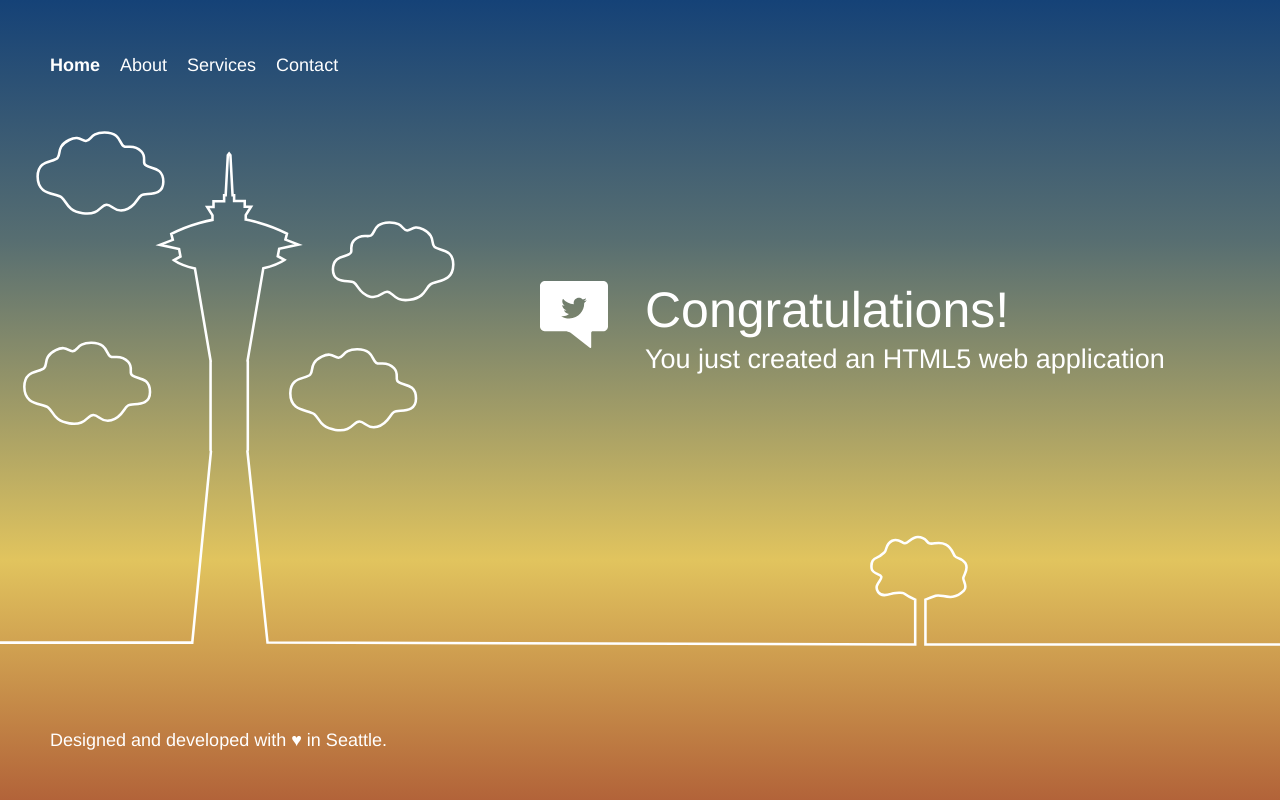
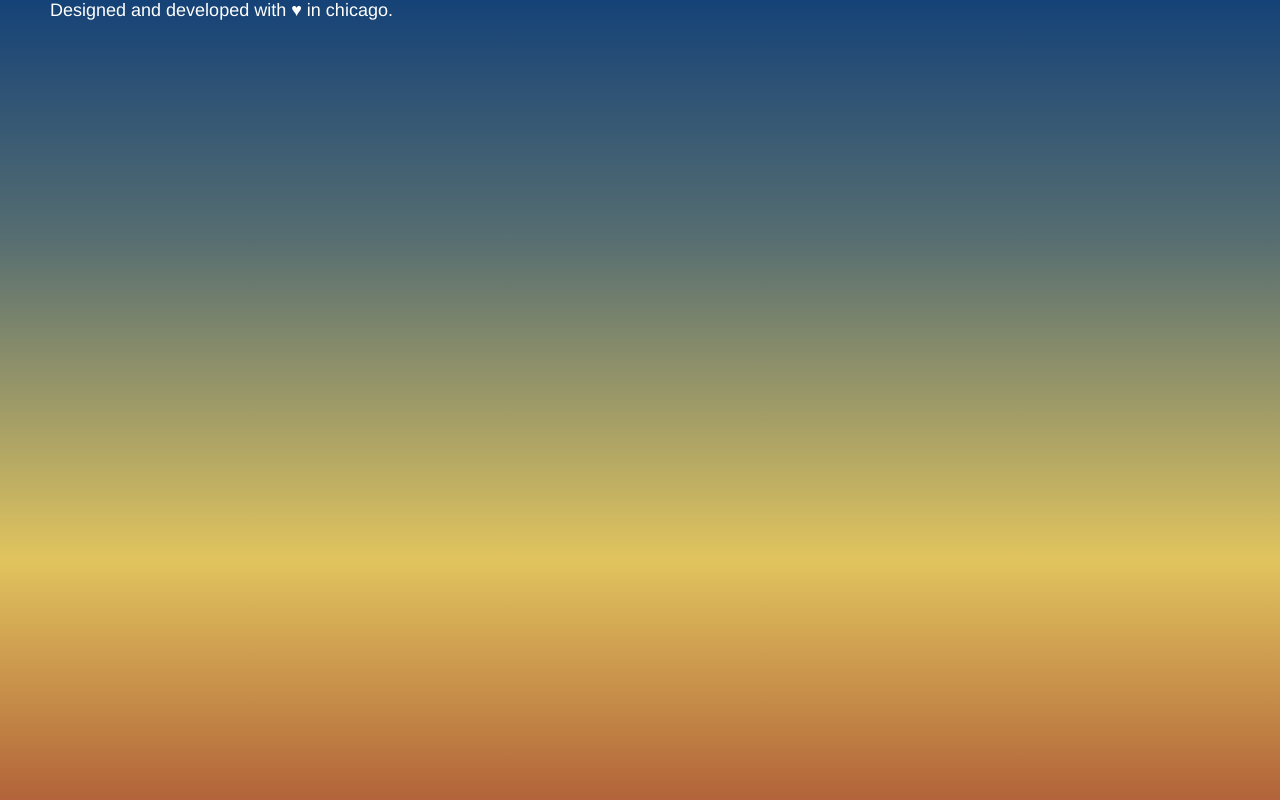
Before and after one commit to mensahTribeWeb/bored-bot, a plain HTML site: page webpage/index.html in a window 1280 px wide. Drawn offline with Linux system fonts and the light colour scheme.

Commit message:
first commit

```diff
--- a/webpage/index.html
+++ b/webpage/index.html
@@ -3,70 +3,21 @@
 
 <head>
     <meta charset="utf-8">
-    <title>Example app</title>
+    <title>bored bot</title>
     <meta name="description" content="" />
     <link href="css/styles.css" rel="stylesheet">
     <link href="css/gradients.css" rel="stylesheet">
 </head>
 
 <body class="">
-    <div class="wrapper">
-        <div class="graphics">
-            <div class="tower">
-                <svg version="1.1" id="Layer_1" xmlns="https://www.w3.org/2000/svg" xmlns:xlink="https://www.w3.org/1999/xlink" x="0px" y="0px"
-                     viewBox="-11 170 1000 429" enable-background="new -11 170 1000 429" xml:space="preserve">
-                    <path class="path" fill="none" stroke="#FFFFFF" stroke-width="2" stroke-miterlimit="10" d="M989,595H712v-35c0,0,4.5-1.8,8-3
-                                                                                                  c5.2-1.8,12.5,5.3,22-4c3.4-3.4-0.9-7.8-0.4-10.1c0.7-3.1,4.4-6.8,1.6-11.4c-2.6-4.2-6.9-3.6-8.2-5.5c-1.7-2.3-2.2-6.3-7-9
-                                                                                                  c-5.6-3.1-9.9,0.2-13-1c-2.5-0.9-2.3-5-9-5c-4.8,0-7.2,4.8-10,5c-2.3,0.2-4.9-4.5-10-2c-5.5,2.8-4,7.3-6,9c-1.4,1.2-3.1,3.2-6,4.2
-                                                                                                  c-2.6,0.9-4.9,3-4,8.8c0.6,3.7,6.8,4.1,7.5,6c1,2.9-6.4,6.2-2.5,12c3,4.5,9,1.6,12,1c1.9-0.4,7.1-0.7,8,0c3.4,2.5,9,5,9,5v35
-                                                                                                  l-506-1.5L182.3,444l0.3-0.8v-69.6l-0.2-0.2l12.3-72.3c10.9-2.6,16.5-6.5,16.5-6.5l-5.2-2.9l1.1-5.8l15-3.3l-10.1-3.9l1.2-4.6
-                                                                                                  c-15.8-8.3-32.2-11-32.2-11v-3.6l4.1-6.5h-4.9v-4.4h-8.3V244h-1.2l-1.7-31.2l-1-1.3l-1,1.3l-1.7,31.2h-1.2v4.8h-8.3v4.4h-4.9
-                                                                                                  l4.1,6.5v3.6c0,0-16.5,2.7-32.2,11l1.2,4.6l-10.1,3.9l15,3.3l1.1,5.8l-5.1,2.9c0,0,5.5,3.9,16.4,6.5l12.3,72.4l-0.1,0.1v69.6
-                                                                                                  l0.3,0.8l-14.6,149.4h-1.2H-11"/>
-                    <path class="path" fill="none" stroke="#FFFFFF" stroke-width="2" stroke-miterlimit="10" d="M8,393.7c0-13.5,12.1-10.8,15.6-14.7
-                                                                                                  c2.8-3.2-1-8.8,9-13.9c7.9-4.1,9.7,1,13.1,0.8c4.5-0.3,3.3-6.7,14.7-6.6c12.7,0.2,11.2,8.4,14.7,10.6c3,1.9,7.9-2.1,13.9,4.1
-                                                                                                  c3.8,4,1.3,7.4,2.5,9.8c2.2,4.4,14.7,0.9,14.7,13.9c0,12.2-13.5,8.3-17.2,10.6c-3.6,2.3-4.4,9.3-13.1,11.5c-8,2-9.5-4-13.9-4.1
-                                                                                                  c-5-0.1-5.5,8.6-18.8,6.6c-12.3-1.9-12.3-9.1-16.4-12.3C21.9,406.3,8,408.6,8,393.7z"/>
-                    <path class="path" fill="none" stroke="#FFFFFF" stroke-width="2" stroke-miterlimit="10" d="M325.1,313.9c-3.9,3-3.9,10-15.7,11.8
-                                                                                                  c-12.8,2-13.3-6.4-18-6.3c-4.3,0.1-5.7,5.8-13.3,3.9c-8.4-2.1-9.1-8.8-12.5-11c-3.6-2.3-16.5,1.5-16.5-10.2c0-12.4,12-9.1,14.1-13.3
-                                                                                                  c1.1-2.3-1.3-5.6,2.4-9.4c5.8-6,10.4-2.1,13.3-3.9c3.4-2.1,2-10,14.1-10.2c11-0.2,9.9,6,14.1,6.3c3.3,0.2,5-4.7,12.5-0.8
-                                                                                                  c9.6,4.9,6,10.3,8.6,13.3c3.3,3.7,14.9,1.2,14.9,14.1C343.1,312.5,329.8,310.3,325.1,313.9z"/>
-                    <path class="path" fill="none" stroke="#FFFFFF" stroke-width="2" stroke-miterlimit="10" d="M18.4,229.5c0-13.5,12.1-10.8,15.6-14.7
-                                                                                                  c2.8-3.2-1-8.8,9-13.9c7.9-4.1,9.7,1,13.1,0.8c4.5-0.3,3.3-6.7,14.7-6.6c12.7,0.2,11.2,8.4,14.7,10.6c3,1.9,7.9-2.1,13.9,4.1
-                                                                                                  c3.8,4,1.3,7.4,2.5,9.8c2.2,4.4,14.7,0.9,14.7,13.9c0,12.2-13.5,8.3-17.2,10.6c-3.6,2.3-4.4,9.3-13.1,11.5c-8,2-9.5-4-13.9-4.1
-                                                                                                  c-5-0.1-5.5,8.6-18.8,6.6c-12.3-1.9-12.3-9.1-16.4-12.3C32.2,242.1,18.4,244.4,18.4,229.5z"/>
-                    <path class="path" fill="none" stroke="#FFFFFF" stroke-width="2" stroke-miterlimit="10" d="M215.8,398.8c0-13.5,12.1-10.8,15.6-14.7
-                                                                                                  c2.8-3.2-1-8.8,9-13.9c7.9-4.1,9.7,1,13.1,0.8c4.5-0.3,3.3-6.7,14.7-6.6c12.7,0.2,11.2,8.4,14.7,10.6c3,1.9,7.9-2.1,13.9,4.1
-                                                                                                  c3.8,4,1.3,7.4,2.5,9.8c2.2,4.4,14.7,0.9,14.7,13.9c0,12.2-13.5,8.3-17.2,10.6c-3.6,2.3-4.4,9.3-13.1,11.5c-8,2-9.5-4-13.9-4.1
-                                                                                                  c-5-0.1-5.5,8.6-18.8,6.6c-12.3-1.9-12.3-9.1-16.4-12.3C229.7,411.3,215.8,413.6,215.8,398.8z"/>
-                </svg>
+    <Header></Header>
+    <main>
 
-            </div>
-        </div>
-
-        <header>
-            <nav class="website-nav">
-                <ul>
-                    <li><a class="home-link" href="https://aws.amazon.com/">Home</a></li>
-                    <li><a href="https://aws.amazon.com/what-is-cloud-computing/">About</a></li>
-                    <li><a href="https://aws.amazon.com/solutions/">Services</a></li>
-                    <li><a href="https://aws.amazon.com/contact-us/">Contact</a></li>
-                </ul>
-            </nav>
-        </header>
-
-        <div class="message">
-            <a class="twitter-link" href="https://twitter.com/home/?status=I%20created%20a%20project%20with%20AWS%20CodeStar!%20%23AWS%20%23AWSCodeStar%20https%3A%2F%2Faws.amazon.com%2Fcodestar"><img src="img/tweet.svg" /></a>
-            <div class="text">
-                <h1>Congratulations!</h1>
-                <h2>You just created an HTML5 web application</h2>
-            </div>
-        </div>
-    </div>
+    </main>
 
     <footer>
         <p class="footer-contents">Designed and developed with
-            <a href="https://aws.amazon.com/careers/devtools-jobs/">♥</a> in Seattle.
+            <a href="https://aws.amazon.com/careers/devtools-jobs/">♥</a> in chicago.
         </p>
     </footer>
 
```
